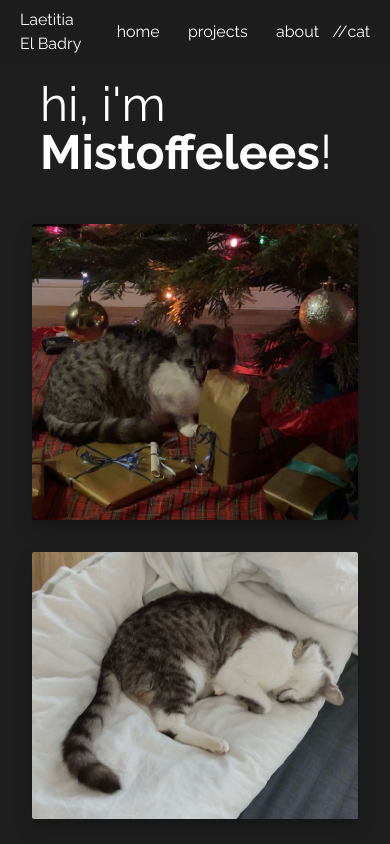
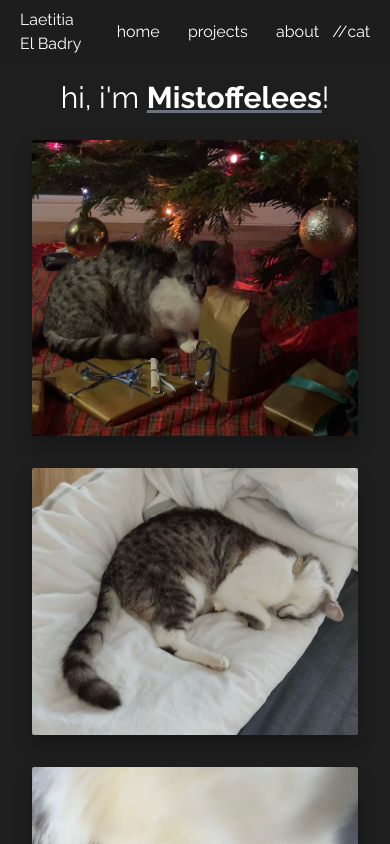
Before and after one commit to necoder27/l-el, a Vue app in the folder l-el/: page /cat in a window 390 px wide. Built offline with nearby package versions, Linux system fonts and the light colour scheme.

Commit message:
minor: fixed and improved responsiveness
- added underline to cat name
- made font size responsive
- fixed images not spanning full width on mobile devices

```diff
--- a/l-el/src/views/CatView.vue
+++ b/l-el/src/views/CatView.vue
@@ -1,12 +1,12 @@
 <template>
   <div class="flex flex-col items-center justify-center w-screen my-4">
-    <span class="text-5xl select-none px-10">
+    <span class="text-3xl xl:text-5xl select-none px-10">
       hi, i'm
-      <strong>Mistoffelees</strong>!
+      <span class="underline decoration-gray-500"><strong>Mistoffelees</strong></span>!
     </span>
-    <div class="flex flex-wrap m-8 select-none justify-between">
-      <div v-for="img in imgPaths">
-        <img :src="img.path" :alt="img.altText" class="lg:max-h-80 my-4 rounded-sm shadow-lg shadow-[#171717]" />
+    <div class="flex flex-wrap p-8 pt-2 xl:pt-8 w-full select-none justify-between">
+      <div v-for="img in imgPaths" class="w-full xl:w-auto">
+        <img :src="img.path" :alt="img.altText" class="xl:max-h-80 w-full xl:w-auto my-4 rounded-sm shadow-lg shadow-[#171717]" />
       </div>
     </div>
   </div>
```
